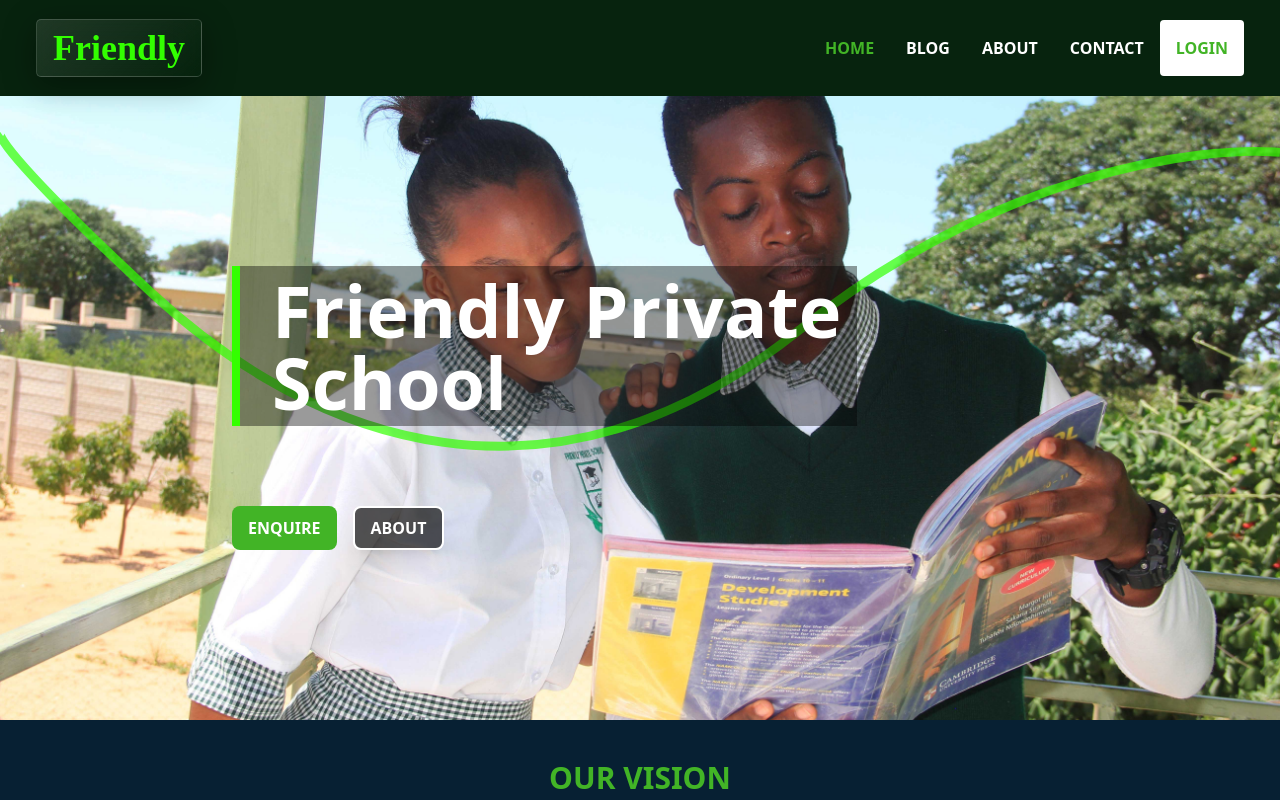
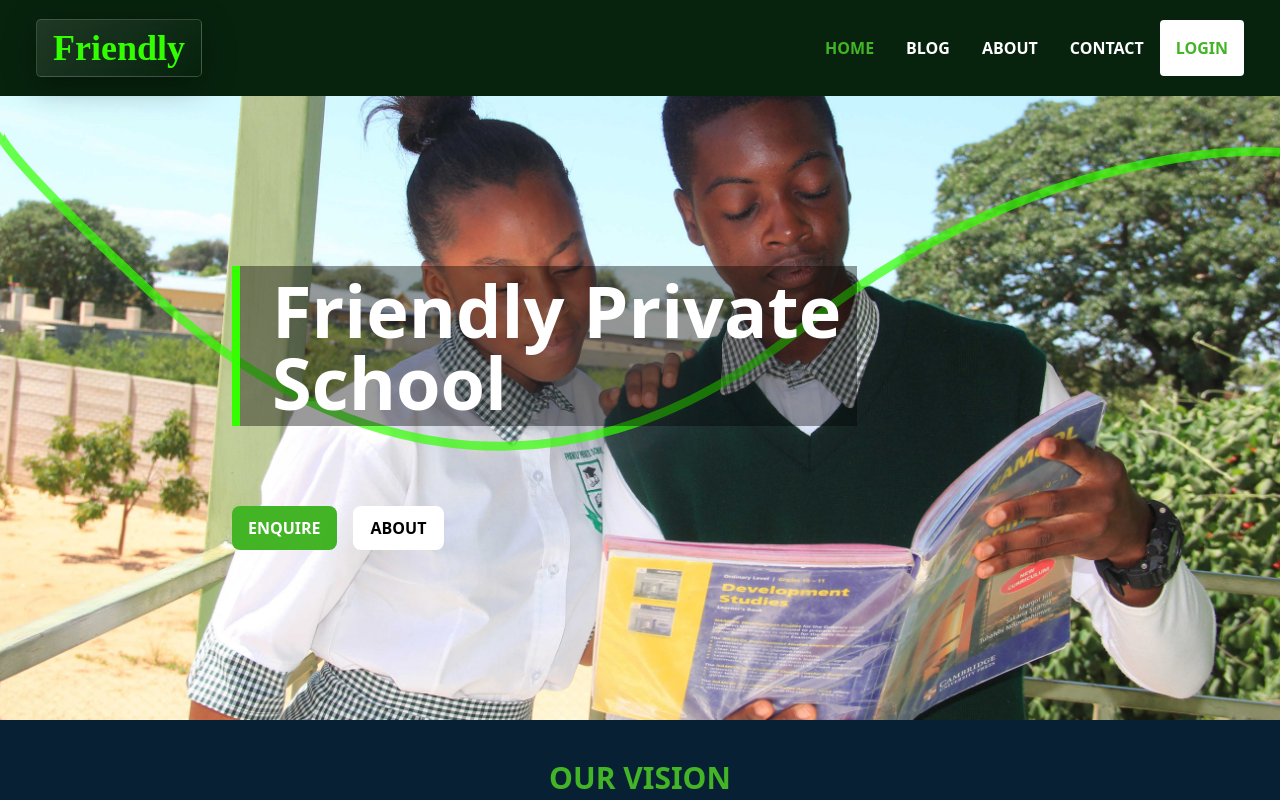
Before and after one commit to Friendly-Private-School/friendly-website, a React (Create React App) app: page / in a window 1280 px wide. Shown: the top 800 px of the page. Built offline with nearby package versions, Linux system fonts and the light colour scheme.

Commit message:
About link changed on Hero section

```diff
--- a/src/components/Home/Hero.jsx
+++ b/src/components/Home/Hero.jsx
@@ -57,7 +57,7 @@ const Hero = () => {
                         animate={animation}
                         whileHover={{scale:1.1}}
                         transition={{duration:0.4}}
-                         className='rounded-lg bg-[#000000a8] hover:bg-[#0000004a] px-4 py-2 uppercase font-bold border-2 border-white shadow-xl'>
+                         className='rounded-lg bg-white hover:bg-[#ffffffe6] text-black px-4 py-2 uppercase font-bold border-2 border-white shadow-2xl'>
                         <Link to='about'>About</Link>
                     </motion.button>
                 </div>
```
